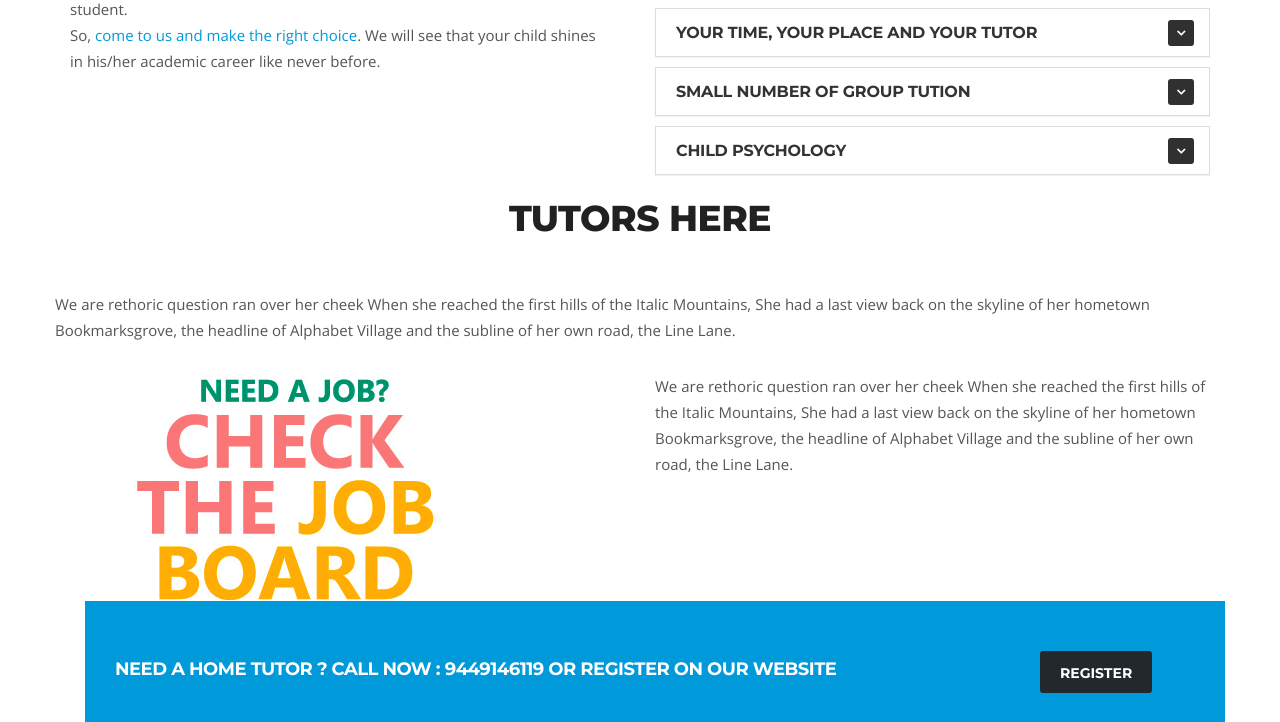
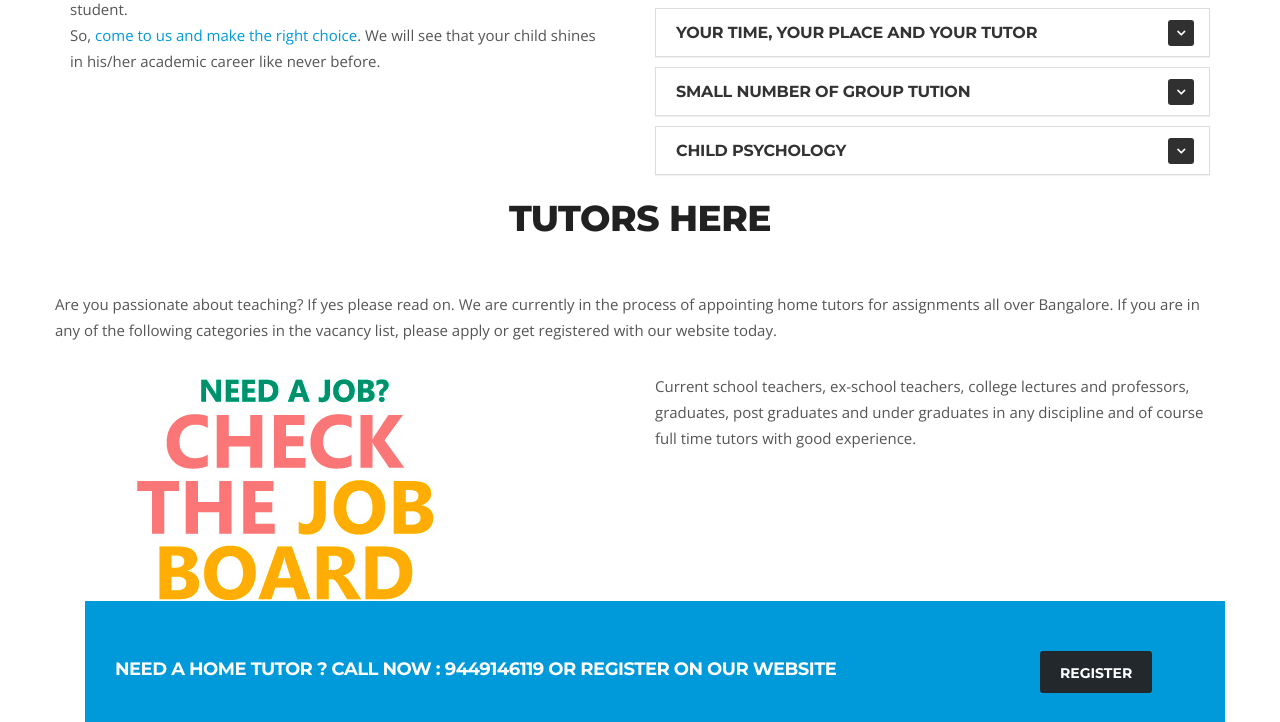
Before and after one commit to pradeep13143/skareducation, a Django app: page / in a window 1280 px wide. Shown: the part 1982-2704 px from the top of the page. Run offline with Django 3.2, Linux system fonts and the light colour scheme; data comes from the database, SQL or seed files in the repository; some libraries are stand-ins or nearby versions.

Commit message:
tutors here content

```diff
--- a/templates/home.html
+++ b/templates/home.html
@@ -119,7 +119,7 @@
         </div>
         <div class="row">
 			<div class="ts-intro">
-				<p>We are rethoric question ran over her cheek When she reached the first hills of the Italic Mountains, She had a last view back on the skyline of her hometown Bookmarksgrove, the headline of Alphabet Village and the subline of her own road, the Line Lane.</p>
+				<p>Are you passionate about teaching? If yes please read on. We are currently in the process of appointing home tutors for assignments all over Bangalore. If you are in any of the following categories in the vacancy list, please apply or get registered with our website today.</p>
 			</div>
 		</div>
 		<div class="gap-20"></div>
@@ -128,7 +128,7 @@
 				<img src="/static/images/need-job.jpg">
 			</div>
 			<div class="col-md-6 col-xs-12">
-				<p>We are rethoric question ran over her cheek When she reached the first hills of the Italic Mountains, She had a last view back on the skyline of her hometown Bookmarksgrove, the headline of Alphabet Village and the subline of her own road, the Line Lane.</p>
+				<p>Current school teachers, ex-school teachers, college lectures and professors, graduates, post graduates and under graduates in any discipline and of course full time tutors with good experience.</p>
 			</div>
 		</div>
       <section class="call-to-action-box no-padding">
```
